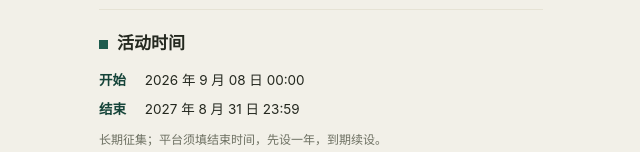
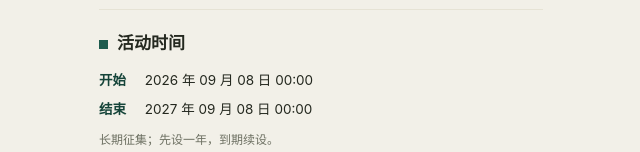
Before and after one commit to NonceGeek/h5-survey, a website built with Vite: page index.html in a window 1280 px wide. Shown: the part 648-800 px from the top of the page, without its empty margins (319-959 px from the left). Built offline with nearby package versions, Linux system fonts and the light colour scheme.

Commit message:
update with date&time

```diff
--- a/index.html
+++ b/index.html
@@ -42,10 +42,10 @@
     <section class="info-sec">
       <div class="sec-h"><i></i><h2>活动时间</h2></div>
       <ul class="time-list">
-        <li><span>开始</span>2026&nbsp;年&nbsp;9&nbsp;月&nbsp;08&nbsp;日&nbsp;00:00</li>
-        <li><span>结束</span>2027&nbsp;年&nbsp;8&nbsp;月&nbsp;31&nbsp;日&nbsp;23:59</li>
+        <li><span>开始</span>2026&nbsp;年&nbsp;09&nbsp;月&nbsp;08&nbsp;日&nbsp;00:00</li>
+        <li><span>结束</span>2027&nbsp;年&nbsp;09&nbsp;月&nbsp;08&nbsp;日&nbsp;00:00</li>
       </ul>
-      <p class="fine">长期征集；平台须填结束时间，先设一年，到期续设。</p>
+      <p class="fine">长期征集；先设一年，到期续设。</p>
     </section>
 
     <form id="surveyForm" class="survey-form" novalidate>
```
